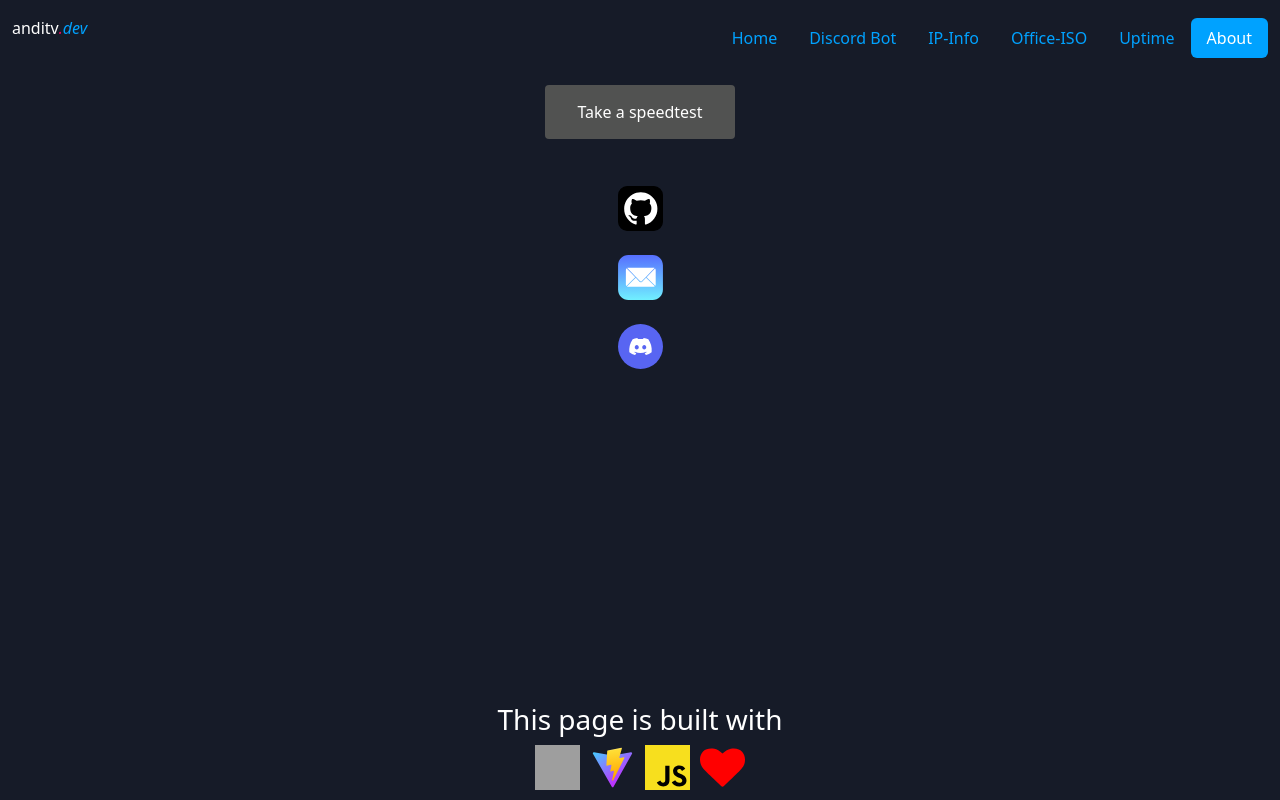
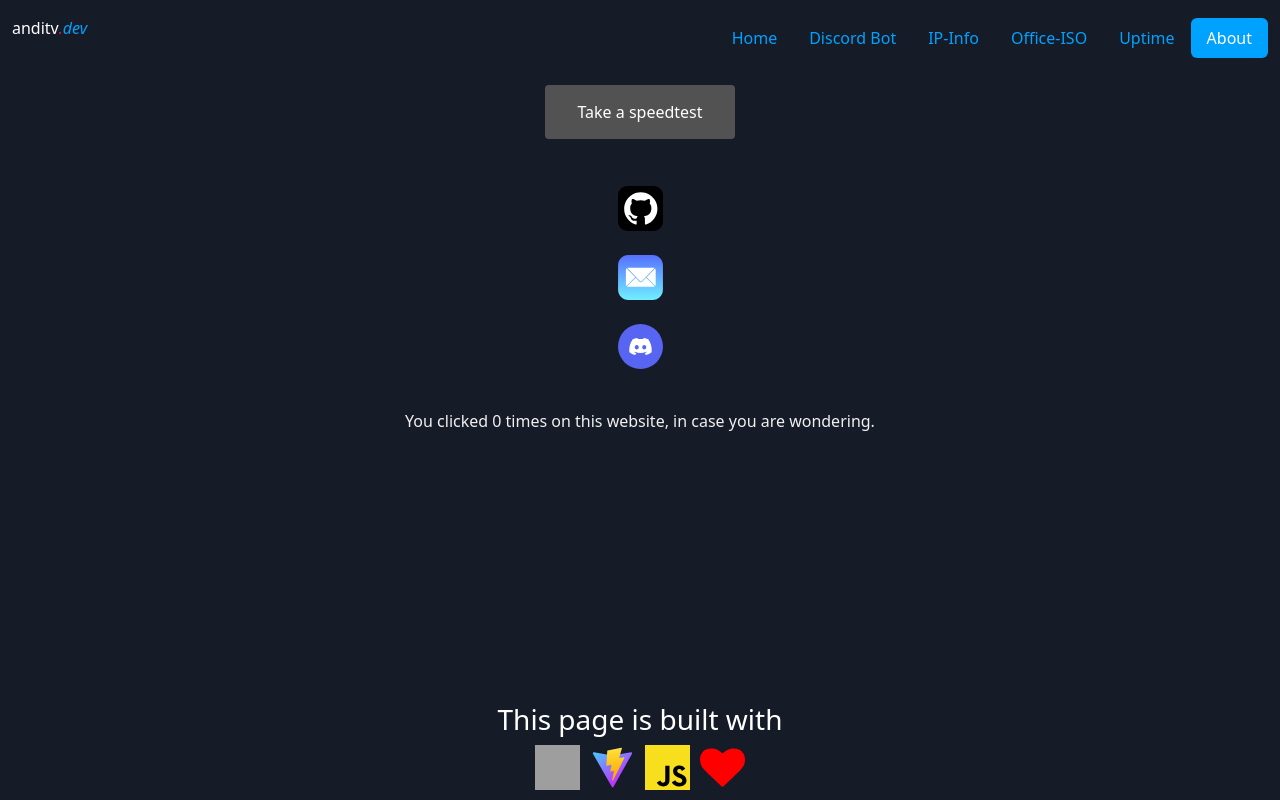
Before and after one commit to anditv21/anditv.dev, a React (Vite) app in the folder src-react/: page /sites/about in a window 1280 px wide. Built offline with nearby package versions, Linux system fonts and the light colour scheme; grey boxes are pictures that could not be loaded.

Commit message:
Added counter

```diff
--- a/src-react/package.json
+++ b/src-react/package.json
@@ -1,7 +1,7 @@
 {
   "name": "anditv.dev",
   "private": true,
-  "version": "1.9",
+  "version": "2.0",
   "type": "module",
   "scripts": {
     "dev": "vite",
--- a/src-react/src/assets/styles/main.css
+++ b/src-react/src/assets/styles/main.css
@@ -359,7 +359,7 @@ input[type='reset'] {
     cursor: pointer;
 }
 
-/* Role Select Container */
+/* Container for schmandi */
 .role-select-container {
     display: flex;
     gap: 2em;
@@ -440,3 +440,23 @@ input[type='reset'] {
         text-align: center;
     }
 }
+
+/* Click counter */
+.click-count-message {
+    font-size: 1rem;
+    color: #f0f0f0;
+    margin-top: 1rem;
+    font-weight: 500;
+    text-align: center;
+}
+
+
+@media (max-width: 767px) {
+    .title {
+        font-size: 1.2rem;
+    }
+
+    .click-count {
+        font-size: 0.9rem;
+    }
+}
--- a/src-react/src/components/core/Header.jsx
+++ b/src-react/src/components/core/Header.jsx
@@ -12,6 +12,16 @@ const tabsData = [
     { id: 5, title: 'Uptime', link: 'https://uptime.anditv.dev', external: true },
     { id: 6, title: 'About', link: '/sites/about' }
 ];
+
+const COOKIE_NAME = 'clickCount';
+
+const getClickCountFromCookie = () => {
+    const cookieValue = document.cookie
+        .split('; ')
+        .find(row => row.startsWith(`${COOKIE_NAME}=`))
+        ?.split('=')[1];
+    return cookieValue ? parseInt(cookieValue, 10) : 0;
+};
 
 const HeaderComponent = () => {
     const navigate = useNavigate();
--- a/src-react/src/components/sites/about/AboutComponent.jsx
+++ b/src-react/src/components/sites/about/AboutComponent.jsx
@@ -1,4 +1,4 @@
-import React, { useEffect } from 'react';
+import React, { useEffect, useState } from 'react';
 import ReactIcon from '../../../assets/images/icons/react.svg';
 import ViteIcon from '../../../assets/images/icons/vite.svg';
 import JsIcon from '../../../assets/images/icons/javascript.svg';
@@ -11,13 +11,36 @@ import '../../../assets/styles/main.css';
 import { OverlayTrigger, Tooltip } from 'react-bootstrap';
 import 'bootstrap/dist/css/bootstrap.min.css';
 
+const COOKIE_NAME = 'clickCount';
+
+const getClickCountFromCookie = () => {
+    const cookieValue = document.cookie
+        .split('; ')
+        .find(row => row.startsWith(`${COOKIE_NAME}=`))
+        ?.split('=')[1];
+    return cookieValue ? parseInt(cookieValue, 10) : 0;
+};
+
 export default function AboutComponent() {
+    const [clickCount, setClickCount] = useState(getClickCountFromCookie());
+
     useEffect(() => {
         // Initialize tooltips if Bootstrap is available
         if (window.bootstrap) {
             const tooltips = document.querySelectorAll('[data-bs-toggle="tooltip"]');
             tooltips.forEach((tooltip) => new window.bootstrap.Tooltip(tooltip));
         }
+
+        // Update click count on document click
+        const handleDocumentClick = () => {
+            setClickCount(getClickCountFromCookie());
+        };
+
+        document.addEventListener("click", handleDocumentClick);
+
+        return () => {
+            document.removeEventListener("click", handleDocumentClick);
+        };
     }, []);
 
     const tooltipTextGitHub = 'Visit GitHub';
@@ -67,6 +90,10 @@ export default function AboutComponent() {
                             <img src={DiscordIcon} height="45" width="45" data-bs-toggle="tooltip" loading="lazy" />
                         </a>
                     </OverlayTrigger>
+                    <br />
+                    <br />
+                    {/* Click count message */}
+                    <p className="click-count-message">You clicked {clickCount} times on this website, in case you are wondering.</p>
                 </div>
 
                 <div className="built-with">
--- a/src-react/src/core/Router.jsx
+++ b/src-react/src/core/Router.jsx
@@ -1,3 +1,4 @@
+import { useEffect } from 'react';
 import { BrowserRouter as Router, Route, Routes } from 'react-router-dom';
 import Home from '../elements/home/Home';
 import ErrorPage from './error-page';
@@ -6,24 +7,41 @@ import WebhookDeleter from '../elements/sites/webhookdeleter/WebhookDeleter';
 import About from '../elements/sites/about/About';
 import OfficeISO from '../elements/sites/office-iso/Office';
 import Schmandi from '../elements/sites/schmandi/Schmandi.jsx';
-import { useEffect } from 'react';
 import AudioHitMarker from '../components/core/Audio';
 
+const COOKIE_NAME = 'clickCount';
+
+const getClickCountFromCookie = () => {
+    const cookieValue = document.cookie
+        .split('; ')
+        .find(row => row.startsWith(`${COOKIE_NAME}=`))
+        ?.split('=')[1];
+    return cookieValue ? parseInt(cookieValue, 10) : 0;
+};
+
+const setClickCountToCookie = (count) => {
+    document.cookie = `${COOKIE_NAME}=${count}; path=/;`;
+};
 
 export default function RouterManager() {
-    useEffect(
-        () => {
+    useEffect(() => {
         document.documentElement.style.cursor = "url('https://i.ibb.co/X2Jkz6r/image.png'), default";
 
-            document.addEventListener("click", AudioHitMarker);
+        const handleDocumentClick = () => {
+            let clickCount = getClickCountFromCookie();
+            clickCount += 1;
+            setClickCountToCookie(clickCount);
+            AudioHitMarker();
+        };
+
+        document.addEventListener("click", handleDocumentClick);
 
         return () => {
-                document.removeEventListener("click", AudioHitMarker);
+            document.removeEventListener("click", handleDocumentClick);
         };
     }, []);
 
     return (
-        <>
         <Router>
             <Routes>
                 <Route
@@ -58,6 +76,5 @@ export default function RouterManager() {
                 />
             </Routes>
         </Router>
-        </>
     );
 }
```
Lines whose indentation alone changed are shown as unchanged.
